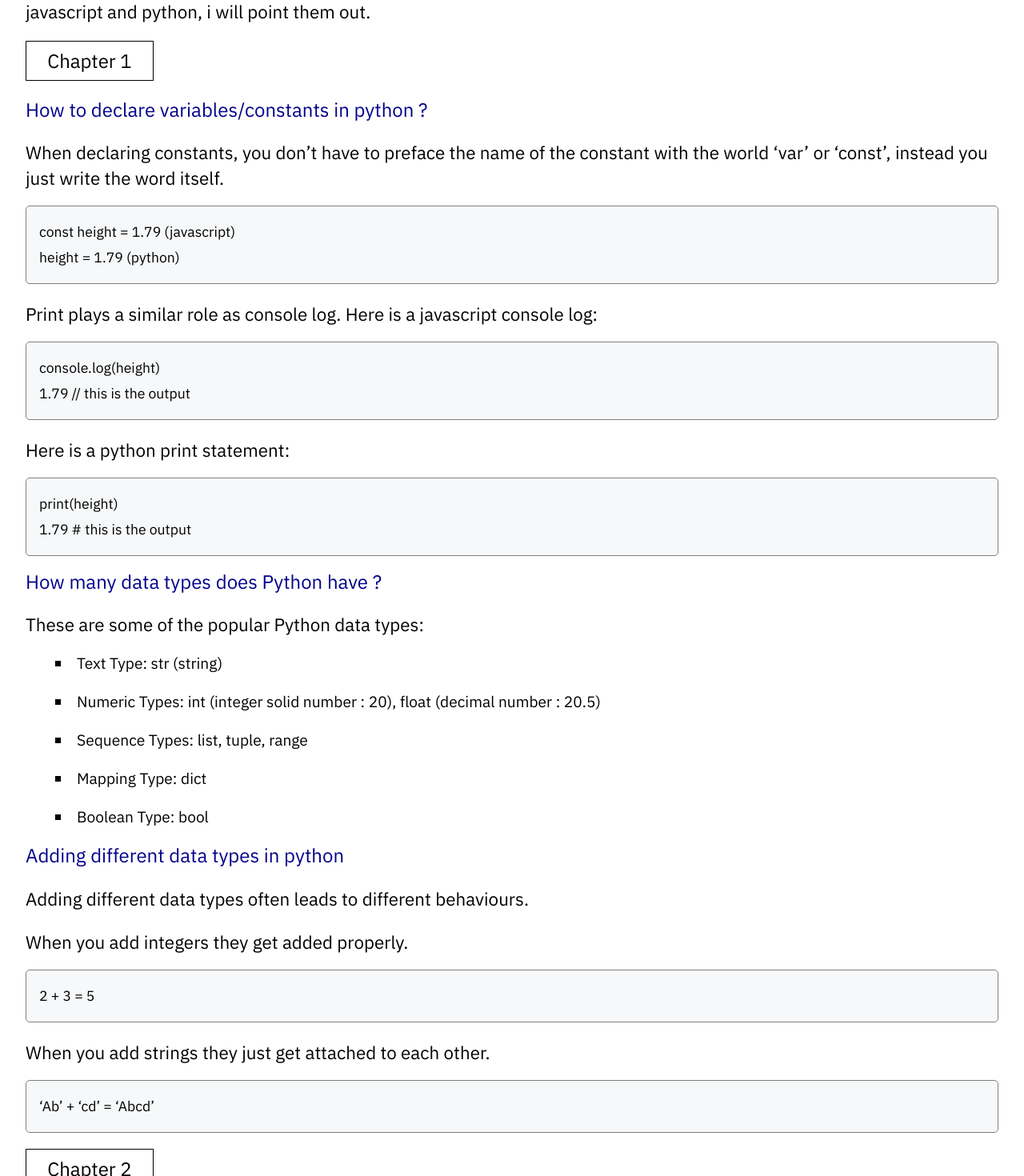
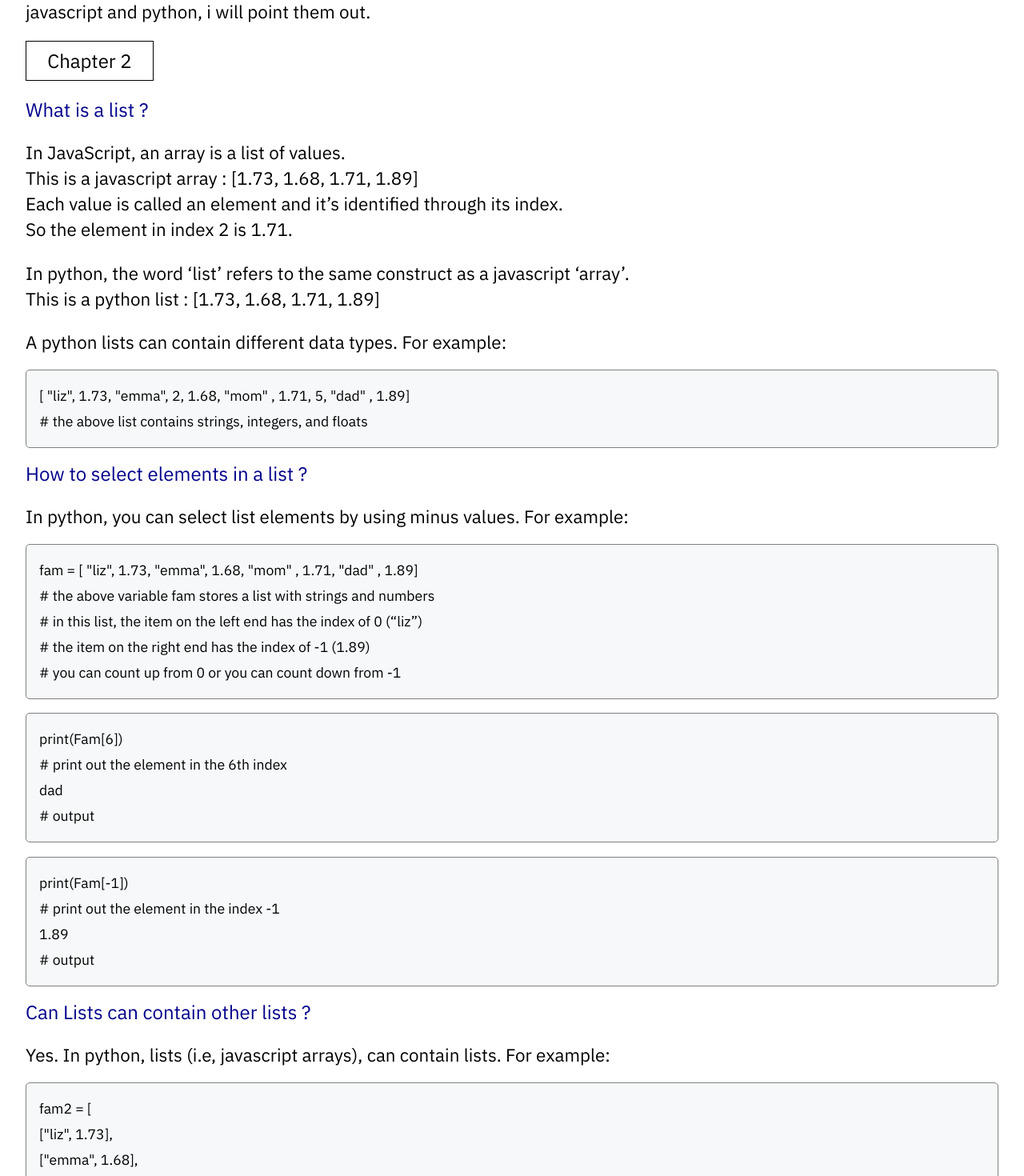
Before and after one commit to Elir-Mahad/notes, a Next.js app: page /intro-to-python in a window 1280 px wide. Shown: the part 240-1710 px from the top of the page at 80% size. Built offline with nearby package versions, Linux system fonts and the light colour scheme.

Commit message:
enhance(intropython): remove chapter 1 notes

```diff
--- a/pages/intro-to-python.js
+++ b/pages/intro-to-python.js
@@ -34,58 +34,6 @@ function IntroPython() {
           wherever I see similarities between javascript and python, i will
           point them out.{" "}
         </Sentence>
-        <Chapter> Chapter 1</Chapter>
-        <SubHeading>How to declare variables/constants in python ?</SubHeading>
-        <Sentence>
-          When declaring constants, you don’t have to preface the name of the
-          constant with the world ‘var’ or ‘const’, instead you just write the
-          word itself.{" "}
-        </Sentence>
-        <Code>
-          const height = 1.79 (javascript) <br />
-          height = 1.79 (python)
-        </Code>
-        <Sentence>
-          Print plays a similar role as console log. Here is a javascript
-          console log:
-        </Sentence>
-        <Code>
-          console.log(height) <br />
-          1.79 // this is the output
-        </Code>
-        <Sentence>Here is a python print statement:</Sentence>
-        <Code>
-          print(height) <br />
-          1.79 # this is the output
-        </Code>
-        <SubHeading>How many data types does Python have ?</SubHeading>
-        <Sentence> These are some of the popular Python data types: </Sentence>
-
-        <Litem> Text Type: str (string) </Litem>
-
-        <Litem>
-          {" "}
-          Numeric Types: int (integer solid number : 20), float (decimal number
-          : 20.5){" "}
-        </Litem>
-
-        <Litem> Sequence Types: list, tuple, range </Litem>
-
-        <Litem>Mapping Type: dict </Litem>
-
-        <Litem> Boolean Type: bool </Litem>
-
-        <SubHeading>Adding different data types in python </SubHeading>
-        <Sentence>
-          Adding different data types often leads to different behaviours.{" "}
-        </Sentence>
-        <Sentence>When you add integers they get added properly.</Sentence>
-        <Code>2 + 3 = 5</Code>
-
-        <Sentence>
-          When you add strings they just get attached to each other.
-        </Sentence>
-        <Code>‘Ab’ + ‘cd’ = ‘Abcd’</Code>
         {/*  */}
         <Chapter> Chapter 2</Chapter>
 
```
